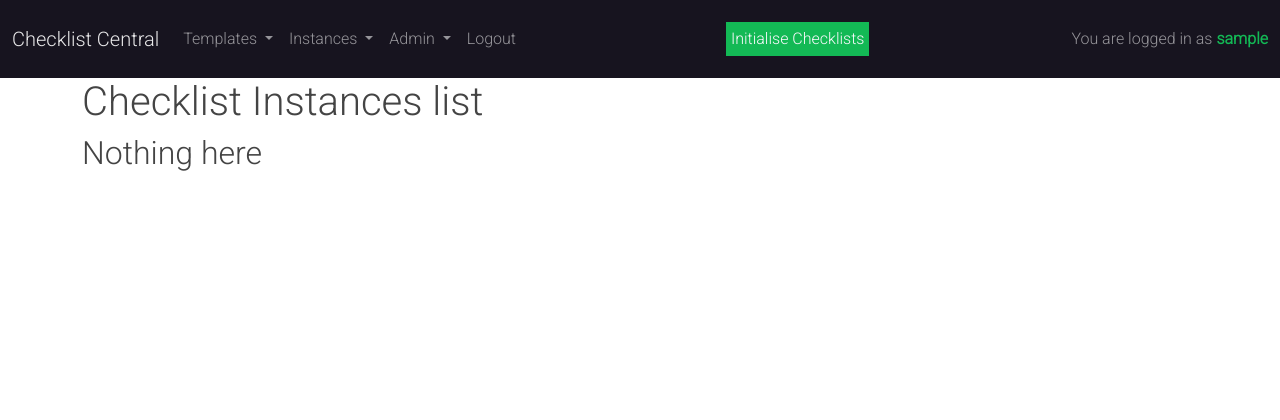
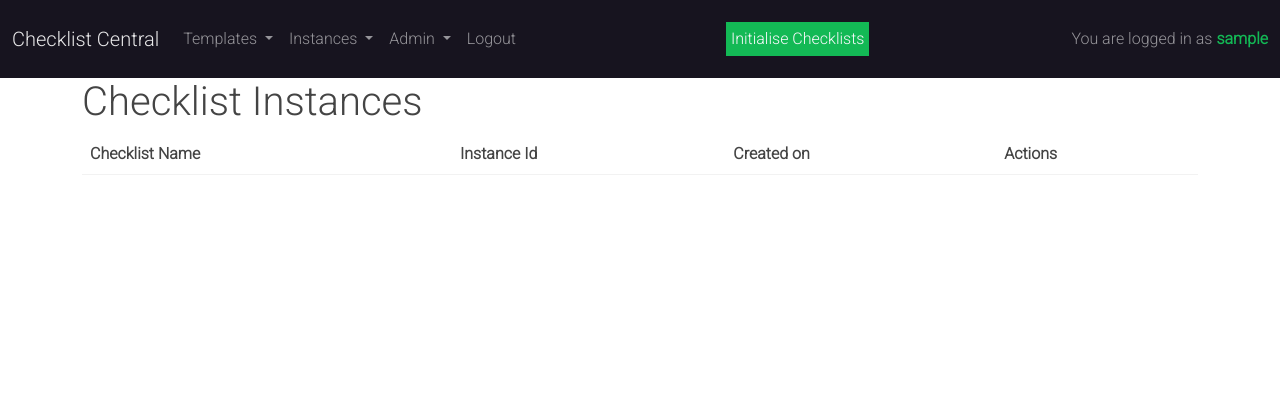
Before and after one commit to davep33l/checklist-central, a Django app: page /checklist_instances/ in a window 1280 px wide. Shown: the top 420 px of the page. Run offline with Django 4.2, Linux system fonts and the light colour scheme; the visitor is signed in with stand-in values (Sample User, id 1); data that the repository does not hold is empty; some libraries are stand-ins or nearby versions.

Commit message:
Updated formatting on templates added delete view for checklist instances
- Updated the formatting on the tempaltes and removed some redundant code
- Added back buttons where needed
- Added functionality to delete a checklist instance

```diff
--- a/checklist/templates/checklist/checklist_instance_list.html
+++ b/checklist/templates/checklist/checklist_instance_list.html
@@ -1,35 +1,30 @@
 {% extends 'base.html' %}
+{% block title %}Checklist Instances{% endblock %}
 
-<!DOCTYPE html>
-<html lang="en">
+{% block content %}
 
-<head>
-    <meta charset="UTF-8">
-    <meta http-equiv="X-UA-Compatible" content="IE=edge">
-    <meta name="viewport" content="width=device-width, initial-scale=1.0">
-    <title>{% block title %}Checklist Instances{% endblock %}</title>
-</head>
+<h1>Checklist Instances</h1>
+<table class="table table-striped">
+    <thead>
+        <tr>
+            <th>Checklist Name</th>
+            <th>Instance Id</th>
+            <th>Created on</th>
+            <th>Actions</th>
+        </tr>
+    </thead>
+    <tbody>
+        {% for checklist in checklist_instances %}
+        <tr>
+            <td>{{ checklist.checklist_template.name }}</td>
+            <td>{{ checklist.id }}</td>
+            <td>{{ checklist.created_on }}</td>
+            <td>
+                <a href="{% url 'checklist_instance_delete' checklist.id %}" class="btn btn-danger">Delete</a>
+            </td>
+        </tr>
+        {% endfor %}
+    </tbody>
+</table>
 
-<body>
-    {% block content %}
-    <h1>Checklist Instances list</h1>
-
-    {% if object_list %}
-    {% for checklist_instance in object_list %}
-    <h2>Checklist Instance Name: {{ checklist_instance.checklist_template.name }}</h2>
-    <!-- id -->
-    <p>Checklist Instance ID: {{ checklist_instance.id }}</p>
-    <p>Checklist Instance Description: {{ checklist_instance.checklist_template.description }}</p>
-    <p>Parent Checklist Template: {{ checklist_instance.checklist_template.name }}</p>
-    <p>Parent Team: {{ checklist_instance.checklist_template.team.name }}</p>
-    <p>Parent Department: {{ checklist_instance.checklist_template.team.department.name }}</p>
-
-    {% endfor %}
-    {% else %}
-    <h2>Nothing here</h2>
-    {% endif %}
-    {% endblock %}
-
-</body>
-
-</html>
+{% endblock %}
--- a/checklist/templates/checklist/checklist_template_confirm_delete.html
+++ b/checklist/templates/checklist/checklist_template_confirm_delete.html
@@ -1,11 +1,13 @@
 {% extends 'base.html' %}
-
 {% block title %}Confirm Delete{% endblock %}
 
 {% block content %}
+
 <h1>Are you sure you want to delete "{{ checklist_template.name }}"?</h1>
+<p>This will also delete the associated task templates and checklist/task instances</p>
 <form method="post">{% csrf_token %}
     <button type="submit" class="btn btn-danger">Confirm Delete</button>
     <a href="{% url 'checklist_templates' %}" class="btn btn-secondary">Cancel</a>
 </form>
+
 {% endblock %}
--- a/checklist/templates/checklist/department_confirm_delete.html
+++ b/checklist/templates/checklist/department_confirm_delete.html
@@ -1,11 +1,12 @@
 {% extends 'base.html' %}
-
 {% block title %}Confirm Delete{% endblock %}
 
 {% block content %}
+
 <h1>Are you sure you want to delete "{{ department.name }}"?</h1>
 <form method="post">{% csrf_token %}
     <button type="submit" class="btn btn-danger">Confirm Delete</button>
     <a href="{% url 'departments' %}" class="btn btn-secondary">Cancel</a>
 </form>
+
 {% endblock %}
--- a/checklist/templates/checklist/department_edit.html
+++ b/checklist/templates/checklist/department_edit.html
@@ -1,5 +1,6 @@
 {% extends 'base.html' %}
 {% block title %}Department Create/Edit{% endblock %}
+
 {% block content %}
 
 <h1>Department Create/Edit</h1>
@@ -7,6 +8,7 @@
     {% csrf_token %}
     {{ form.as_p }}
     <button type="submit" class="btn btn-primary">Submit</button>
+    <a href="{% url 'departments' %}" class="btn btn-secondary">Back</a>
 </form>
 
 {% endblock %}
--- a/checklist/templates/checklist/task_template_confirm_delete.html
+++ b/checklist/templates/checklist/task_template_confirm_delete.html
@@ -1,9 +1,10 @@
 {% extends 'base.html' %}
-
 {% block title %}Confirm Delete{% endblock %}
 
 {% block content %}
+
 <h1>Are you sure you want to delete "{{ task_template.name }}"?</h1>
+<p>This will also delete the associated task instances</p>
 <form method="post">{% csrf_token %}
     <button type="submit" class="btn btn-danger">Confirm Delete</button>
     <a href="{% url 'task_templates' %}" class="btn btn-secondary">Cancel</a>
--- a/checklist/templates/checklist/task_template_list.html
+++ b/checklist/templates/checklist/task_template_list.html
@@ -39,9 +39,6 @@
             <a href="{% url 'task_template_new' %}" class="btn btn-success">Add New</a>
         </div>
     </div>
-
-
-
-
+</div>
 
 {% endblock %}
--- a/checklist/templates/checklist/team_confirm_delete.html
+++ b/checklist/templates/checklist/team_confirm_delete.html
@@ -3,9 +3,12 @@
 {% block title %}Confirm Delete{% endblock %}
 
 {% block content %}
+
 <h1>Are you sure you want to delete "{{ team.name }}"?</h1>
+<p>This will also delete the associated checklist/task templates and checklist/task instances</p>
 <form method="post">{% csrf_token %}
     <button type="submit" class="btn btn-danger">Confirm Delete</button>
-    <a href="{% url 'departments' %}" class="btn btn-secondary">Cancel</a>
+    <a href="{% url 'teams' %}" class="btn btn-secondary">Cancel</a>
 </form>
+
 {% endblock %}
--- a/checklist/urls.py
+++ b/checklist/urls.py
@@ -29,5 +29,8 @@ urlpatterns = [
     path('task_instance_edit/<int:pk>/', views.task_instance_edit, name='task_instance_edit'),
 
     path('checklist_instances/', views.ChecklistInstanceList.as_view(), name='checklist_instances'),
+    path('checklist_instances/<int:pk>/delete/', views.ChecklistInstanceDelete.as_view(), name='checklist_instance_delete'),
+
     path('task_instances/', views.TaskInstanceList.as_view(), name='task_instances'),
+    path('task_instances/<int:pk>/delete/', views.TaskInstanceDelete.as_view(), name='task_instance_delete'),
 ]
--- a/checklist/views.py
+++ b/checklist/views.py
@@ -1,3 +1,4 @@
+from itertools import count
 from django.shortcuts import render
 from django.views import generic
 from .models import Department, Team, ChecklistTemplate, TaskTemplate, ChecklistInstance, TaskInstance, Profile
@@ -41,6 +42,7 @@ class DepartmentList(generic.ListView):
     context_object_name = 'departments'
     template_name = 'checklist/department_list.html'
 
+
 @method_decorator(login_required, name='dispatch')
 class DepartmentEdit(SuccessMessageMixin, UpdateView):
     model = Department
@@ -75,12 +77,12 @@ class TeamList(generic.ListView):
     model = Team
     template_name = 'checklist/team_list.html'
     context_object_name = 'teams'
-    ordering = ['-name']
+    ordering = ['department__name', 'name']
 
 @method_decorator(login_required, name='dispatch')
 class TeamEdit(SuccessMessageMixin, UpdateView):
     model = Team
-    fields = ['name', 'department']
+    fields = ['name', 'department', 'description']
     template_name = 'checklist/team_edit.html'
     success_url = reverse_lazy('teams')
     success_message = "Team updated successfully"
@@ -104,7 +106,7 @@ class TeamDelete(SuccessMessageMixin, DeleteView):
 @method_decorator(login_required, name='dispatch')
 class TeamCreate(SuccessMessageMixin, CreateView):
     model = Team
-    fields = ['name', 'department']
+    fields = ['name', 'department', 'description']
     template_name = 'checklist/team_edit.html'
     success_url = reverse_lazy('teams')
     success_message = "Team created successfully"
@@ -128,7 +130,7 @@ class ChecklistTemplateList(generic.ListView):
 @method_decorator(login_required, name='dispatch')
 class ChecklistTemplateEdit(SuccessMessageMixin, UpdateView):
     model = ChecklistTemplate
-    fields = ['name', 'team']
+    fields = ['name', 'team', 'description']
     template_name = 'checklist/checklist_template_edit.html'
     success_url = reverse_lazy('checklist_templates')
     success_message = "Checklist updated successfully"
@@ -146,7 +148,7 @@ class ChecklistTemplateEdit(SuccessMessageMixin, UpdateView):
 @method_decorator(login_required, name='dispatch')
 class ChecklistTemplateCreate(SuccessMessageMixin, CreateView):
     model = ChecklistTemplate
-    fields = ['name', 'team']
+    fields = ['name', 'team','description']
     template_name = 'checklist/checklist_template_edit.html'
     success_url = reverse_lazy('checklist_templates')
     success_message = "Checklist created successfully"
@@ -246,11 +248,32 @@ def initialise_checklists(request):
 class ChecklistInstanceList(generic.ListView):
     model = ChecklistInstance
     template_name = 'checklist/checklist_instance_list.html'
+    context_object_name = 'checklist_instances'
+
+@method_decorator(login_required, name='dispatch')
+class ChecklistInstanceDelete(SuccessMessageMixin, DeleteView):
+    model = ChecklistInstance
+    template_name = 'checklist/checklist_instance_confirm_delete.html'
+    success_url = reverse_lazy('checklist_instances')
+    success_message = "Checklist deleted successfully"
+    context_object_name = 'checklist_instance'
+
+
+
 
 @method_decorator(login_required, name='dispatch')
 class TaskInstanceList(generic.ListView):
     model = TaskInstance
     template_name = 'checklist/task_instance_list.html'
+    context_object_name = 'task_instances'
+
+@method_decorator(login_required, name='dispatch')
+class TaskInstanceDelete(SuccessMessageMixin, DeleteView):
+    model = TaskInstance
+    template_name = 'checklist/task_instance_confirm_delete.html'
+    success_url = reverse_lazy('task_instances')
+    success_message = "Task deleted successfully"
+    context_object_name = 'task_instance'
 
 @login_required
 def task_instance_edit(request, pk):
```
Also changed, not shown: checklist/templates/checklist/checklist_instance_confirm_delete.html (added, +13 -0 lines), checklist/templates/checklist/checklist_template_edit.html (+5 -7 lines), checklist/templates/checklist/checklist_template_list.html (+6 -11 lines), checklist/templates/checklist/department_list.html (+7 -19 lines), checklist/templates/checklist/index.html (+5 -16 lines), checklist/templates/checklist/initialise_checklists.html (+6 -8 lines), checklist/templates/checklist/task_instance_edit.html (+5 -18 lines), checklist/templates/checklist/task_instance_list.html (+1 -14 lines), checklist/templates/checklist/task_template_edit.html (+5 -9 lines), checklist/templates/checklist/team_edit.html (+3 -12 lines), checklist/templates/checklist/team_list.html (+4 -13 lines).
